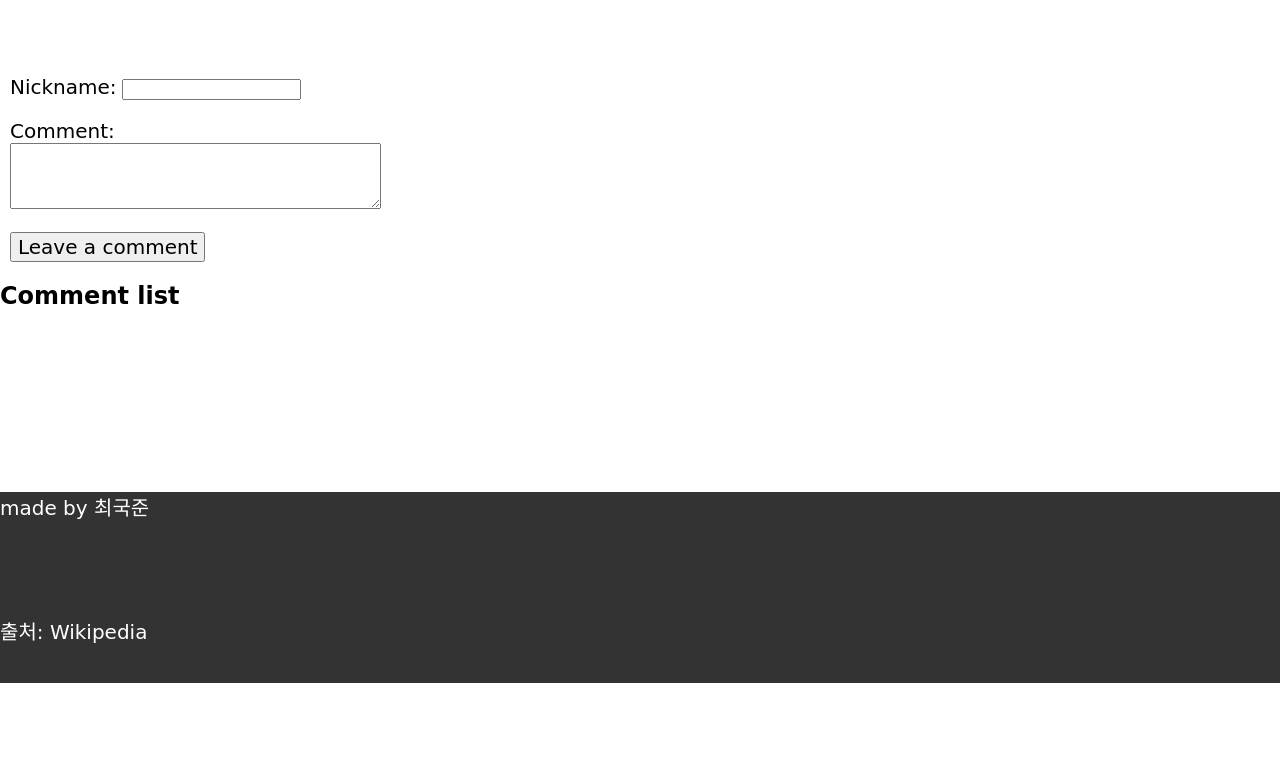
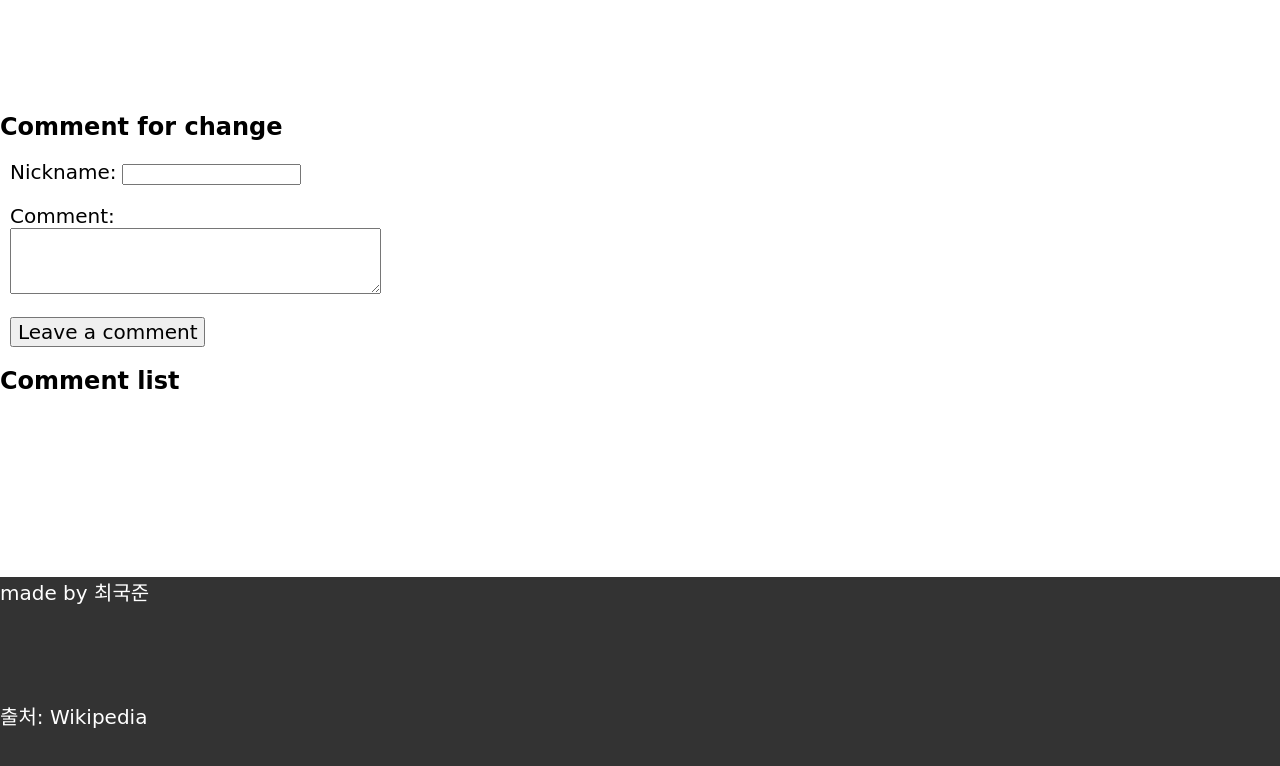
Before and after one commit to cgj0079/Republic-of-rome-militery, a plain HTML site: page index.html in a window 1280 px wide. Shown: the part 1013-1779 px from the top of the page. Before the commit the page ends 1696 px from the top, so only its background shows below. Drawn offline with Linux system fonts and the light colour scheme; a web font is replaced by a local one.

Commit message:
Update index.html

```diff
--- a/index.html
+++ b/index.html
@@ -220,7 +220,8 @@
       </h3>
     </div>
   </div>
-  <br><br><br>
+  <br><br><br><br>
+  <h2>Comment for change</h2>
   <form style="margin-left: 10px;" id="comment-form">
     <label for="name" style="font-size: 1.25em;">Nickname:</label>
     <input type="text" id="name" name="name" required><br><br>
```
